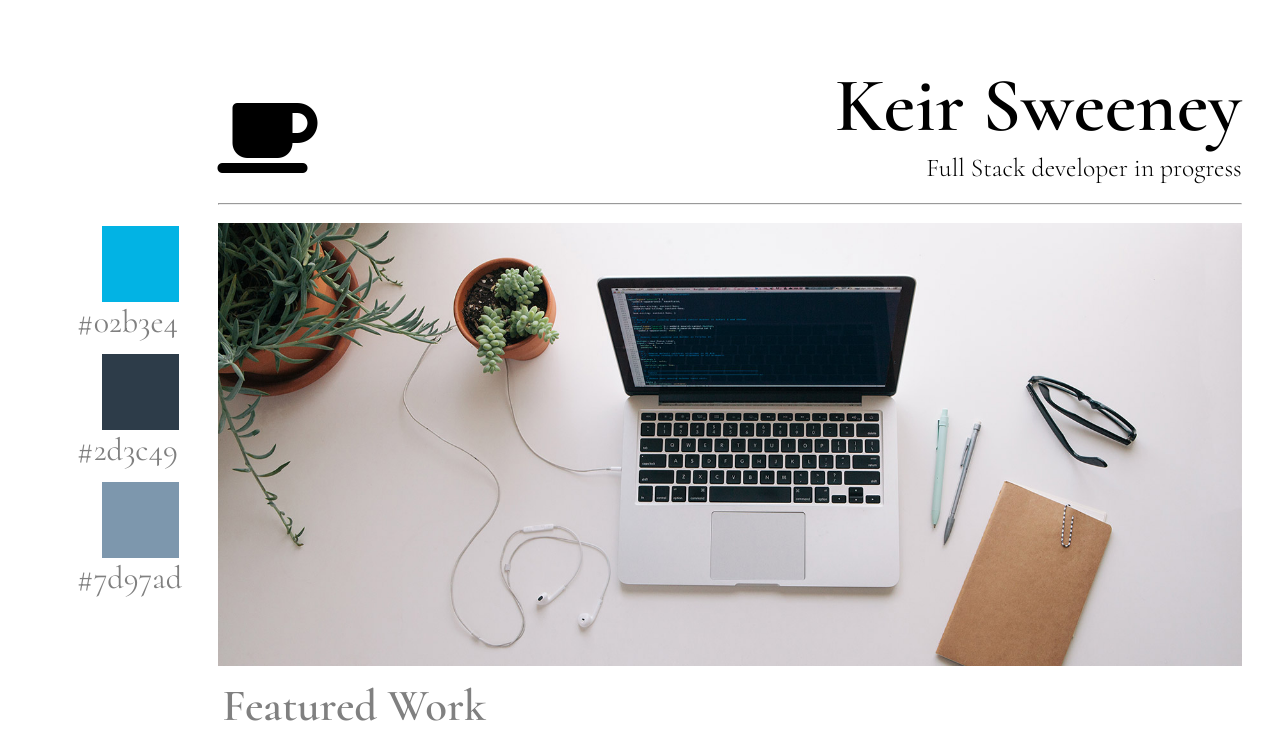
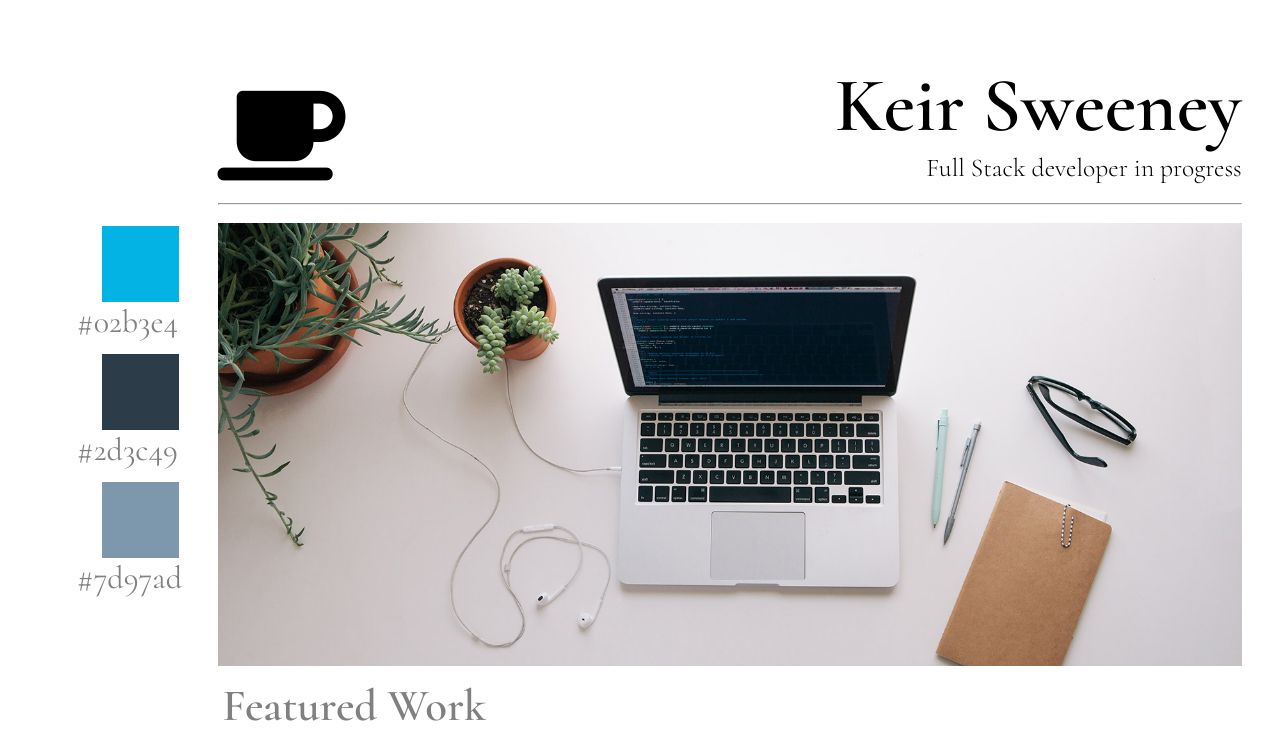
Before and after one commit to KeirSweeney/Udacity-Portfolio-Site, a website: page index.html in a window 1280 px wide. Shown: the top 745 px of the page. Drawn offline with Linux system fonts and the light colour scheme.

Commit message:
Fix icon sizing issues

```diff
--- a/index.html
+++ b/index.html
@@ -28,7 +28,7 @@
         </div>
       </div>
       <div class="main-body">
-        <i class="fa fa-coffee fa-5x" aria-hidden="true" id="coffee-icon"></i>
+        <i class="fa fa-coffee" aria-hidden="true" id="coffee-icon"></i>
         <h1 class="name">Keir Sweeney</h1>
         <h3 class="job-title">Full Stack developer in progress</h3>
         <hr>
--- a/main.css
+++ b/main.css
@@ -6,7 +6,8 @@ body {
 
 #coffee-icon {
   position: absolute;
-  top: 7vw;
+  top: 6vw;
+  font-size: 8vw;
 }
 
 .color-text {
```
